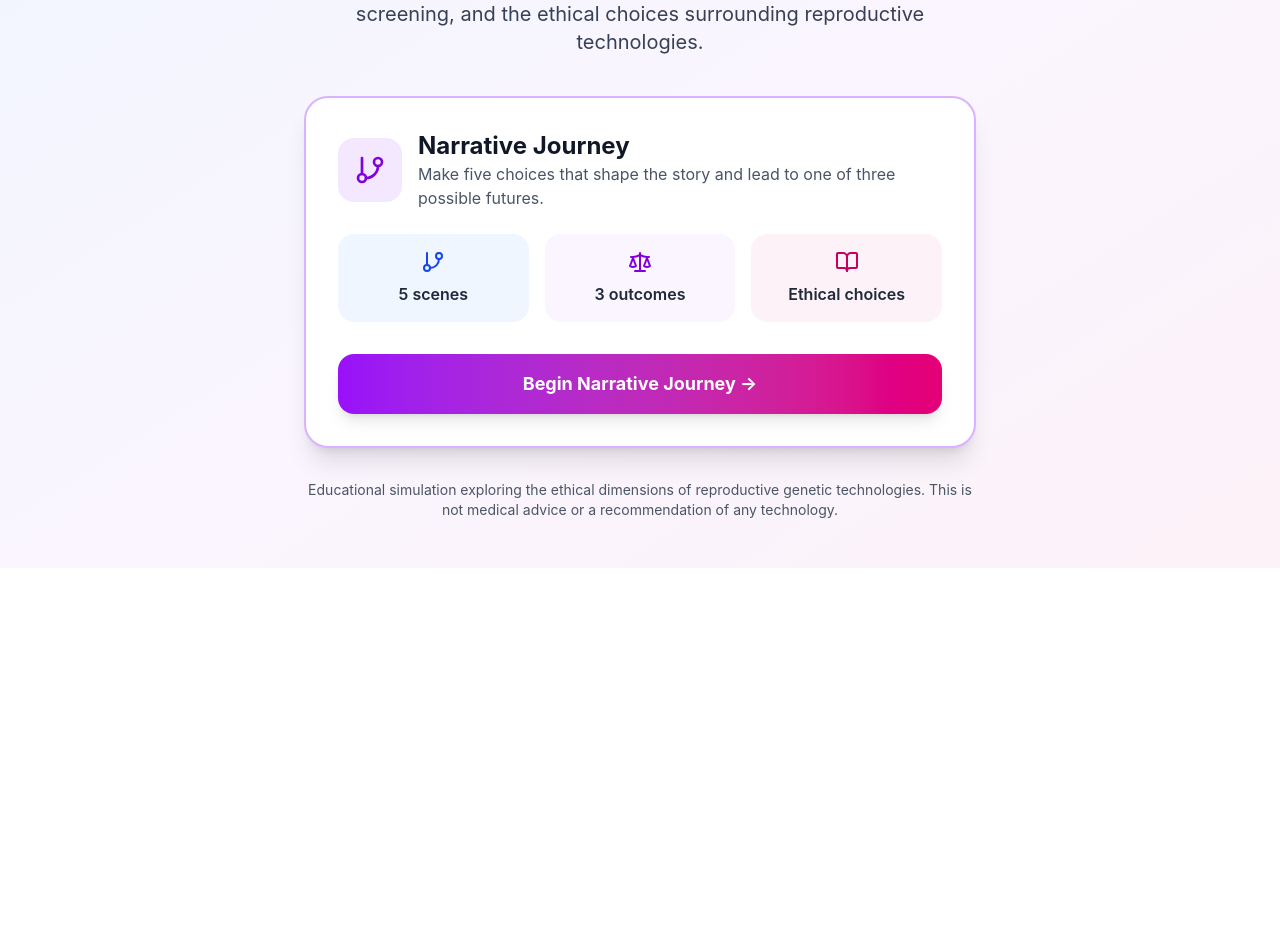
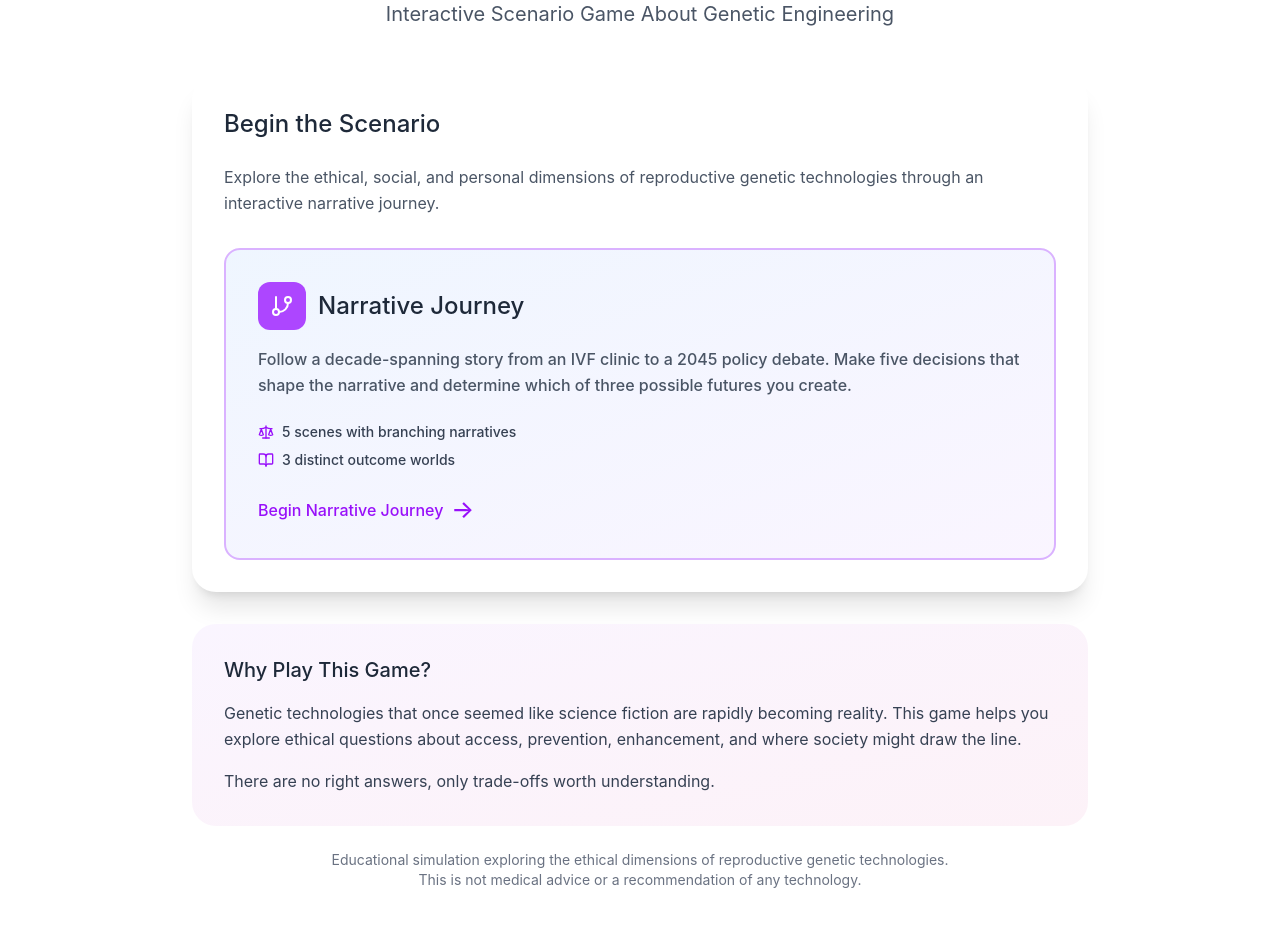
Before and after one commit to anastasia-morf/Designer_babies, a React (Vite) app: page / in a window 1280 px wide. Shown: the part 260-1186 px from the top of the page. Before the commit the page ends 828 px from the top, so only its background shows below. Built offline with nearby package versions, Linux system fonts and the light colour scheme.

Commit message:
Update GameIntro.tsx

```diff
--- a/src/app/components/GameIntro.tsx
+++ b/src/app/components/GameIntro.tsx
@@ -8,73 +8,99 @@ interface GameIntroProps {
 
 export function GameIntro({ onModeSelect }: GameIntroProps) {
   return (
-    <div className="min-h-screen bg-gradient-to-br from-blue-50 via-purple-50 to-pink-50 px-6 py-12">
-      <div className="mx-auto max-w-5xl">
-        <div className="mb-10 text-center">
-          <div className="mb-6 flex justify-center">
-            <div className="rounded-full bg-purple-100 p-5 shadow-lg">
-              <Dna className="h-14 w-14 text-purple-700" />
+    <div className="min-h-screen flex items-center justify-center p-6 py-12">
+      <div className="max-w-4xl w-full">
+        <div className="text-center mb-12">
+          <div className="flex justify-center mb-6">
+            <div className="bg-gradient-to-br from-purple-500 to-pink-500 p-6 rounded-full">
+              <Dna className="w-16 h-16 text-white" />
             </div>
           </div>
 
-          <h1 className="mb-4 text-5xl font-black text-gray-900">
+          <h1 className="text-6xl mb-4 bg-gradient-to-r from-purple-600 to-pink-600 bg-clip-text text-transparent">
             Designer Babies
           </h1>
 
-          <p className="mx-auto max-w-2xl text-xl text-gray-700">
-            An interactive scenario game about embryo selection, genetic
-            screening, and the ethical choices surrounding reproductive
-            technologies.
+          <p className="text-xl text-gray-600 mb-8">
+            Interactive Scenario Game About Genetic Engineering
           </p>
         </div>
 
-        <div className="mx-auto max-w-2xl rounded-3xl border-2 border-purple-300 bg-white p-8 shadow-xl">
-          <div className="mb-6 flex items-center gap-4">
-            <div className="rounded-2xl bg-purple-100 p-4">
-              <GitBranch className="h-8 w-8 text-purple-700" />
-            </div>
+        <div className="bg-white rounded-3xl shadow-xl p-8 mb-8">
+          <h2 className="text-2xl mb-6 text-gray-800">
+            Begin the Scenario
+          </h2>
 
-            <div>
-              <h2 className="text-2xl font-bold text-gray-900">
-                Narrative Journey
-              </h2>
-              <p className="text-gray-600">
-                Make five choices that shape the story and lead to one of three
-                possible futures.
-              </p>
-            </div>
-          </div>
-
-          <div className="mb-8 grid gap-4 sm:grid-cols-3">
-            <div className="rounded-2xl bg-blue-50 p-4 text-center">
-              <GitBranch className="mx-auto mb-2 h-6 w-6 text-blue-700" />
-              <p className="font-semibold text-gray-800">5 scenes</p>
-            </div>
-
-            <div className="rounded-2xl bg-purple-50 p-4 text-center">
-              <Scale className="mx-auto mb-2 h-6 w-6 text-purple-700" />
-              <p className="font-semibold text-gray-800">3 outcomes</p>
-            </div>
-
-            <div className="rounded-2xl bg-pink-50 p-4 text-center">
-              <BookOpen className="mx-auto mb-2 h-6 w-6 text-pink-700" />
-              <p className="font-semibold text-gray-800">Ethical choices</p>
-            </div>
-          </div>
+          <p className="text-gray-600 mb-8 leading-relaxed">
+            Explore the ethical, social, and personal dimensions of reproductive
+            genetic technologies through an interactive narrative journey.
+          </p>
 
           <button
             onClick={() => onModeSelect('narrative')}
-            className="w-full rounded-2xl bg-gradient-to-r from-purple-600 to-pink-600 px-8 py-4 text-lg font-bold text-white shadow-lg transition-all hover:scale-105 hover:from-purple-700 hover:to-pink-700"
+            className="w-full bg-gradient-to-br from-blue-50 to-purple-50 hover:from-blue-100 hover:to-purple-100 border-2 border-purple-300 hover:border-purple-400 rounded-2xl p-8 text-left transition-all transform hover:scale-105 group"
           >
-            Begin Narrative Journey →
+            <div className="flex items-center gap-3 mb-4">
+              <div className="bg-purple-500 p-3 rounded-xl group-hover:bg-purple-600 transition-colors">
+                <GitBranch className="w-6 h-6 text-white" />
+              </div>
+
+              <h3 className="text-2xl text-gray-800">
+                Narrative Journey
+              </h3>
+            </div>
+
+            <p className="text-gray-600 mb-6 leading-relaxed">
+              Follow a decade-spanning story from an IVF clinic to a 2045
+              policy debate. Make five decisions that shape the narrative and
+              determine which of three possible futures you create.
+            </p>
+
+            <div className="space-y-2">
+              <div className="flex items-center gap-2 text-sm text-gray-700">
+                <Scale className="w-4 h-4 text-purple-600" />
+                <span>5 scenes with branching narratives</span>
+              </div>
+
+              <div className="flex items-center gap-2 text-sm text-gray-700">
+                <BookOpen className="w-4 h-4 text-purple-600" />
+                <span>3 distinct outcome worlds</span>
+              </div>
+            </div>
+
+            <div className="mt-6 text-purple-600 group-hover:text-purple-700 flex items-center gap-2">
+              <span>Begin Narrative Journey</span>
+              <span className="text-2xl">→</span>
+            </div>
           </button>
         </div>
 
-        <p className="mx-auto mt-8 max-w-2xl text-center text-sm text-gray-600">
-          Educational simulation exploring the ethical dimensions of reproductive
-          genetic technologies. This is not medical advice or a recommendation of
-          any technology.
-        </p>
+        <div className="bg-gradient-to-br from-purple-50 to-pink-50 rounded-3xl p-8 mb-6">
+          <h3 className="text-xl mb-4 text-gray-800">
+            Why Play This Game?
+          </h3>
+
+          <p className="text-gray-700 leading-relaxed mb-4">
+            Genetic technologies that once seemed like science fiction are
+            rapidly becoming reality. This game helps you explore ethical
+            questions about access, prevention, enhancement, and where society
+            might draw the line.
+          </p>
+
+          <p className="text-gray-700 leading-relaxed">
+            There are no right answers, only trade-offs worth understanding.
+          </p>
+        </div>
+
+        <div className="text-center text-sm text-gray-500">
+          <p>
+            Educational simulation exploring the ethical dimensions of
+            reproductive genetic technologies.
+          </p>
+          <p>
+            This is not medical advice or a recommendation of any technology.
+          </p>
+        </div>
       </div>
     </div>
   );
```
